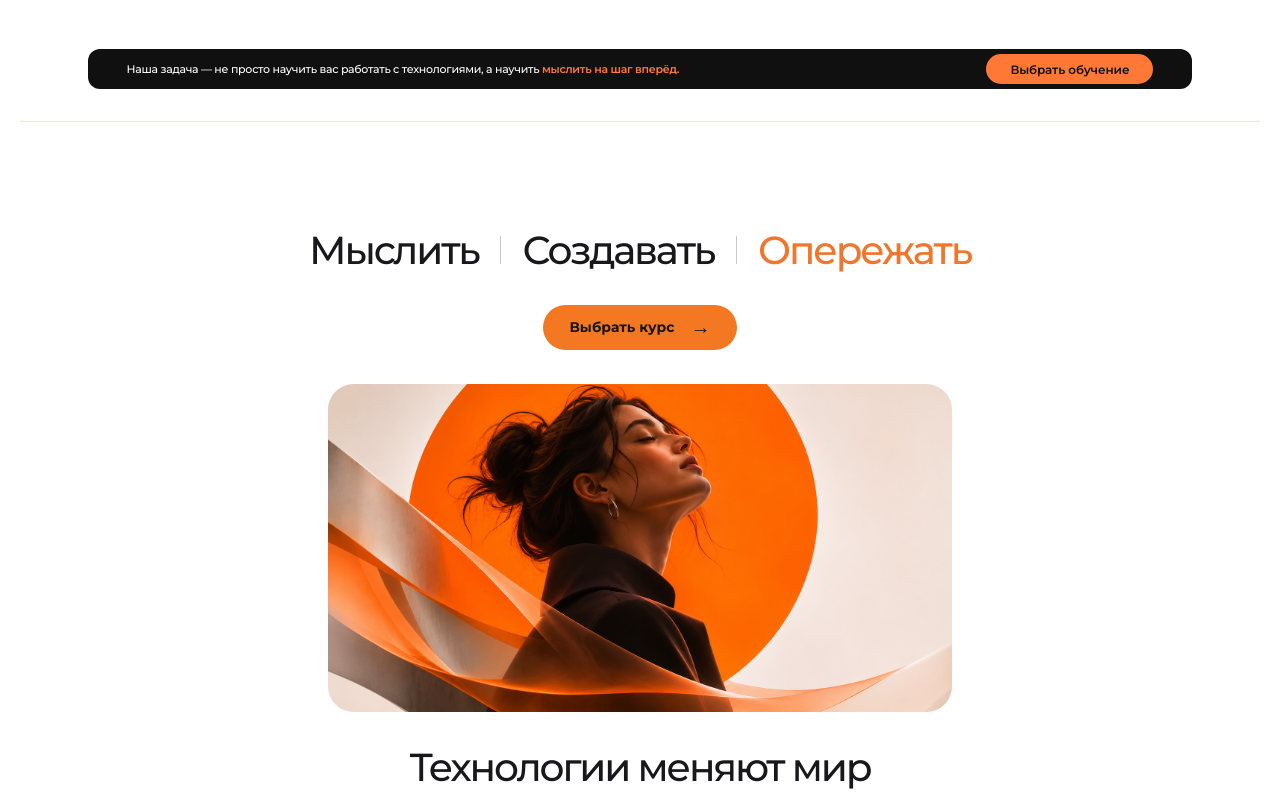
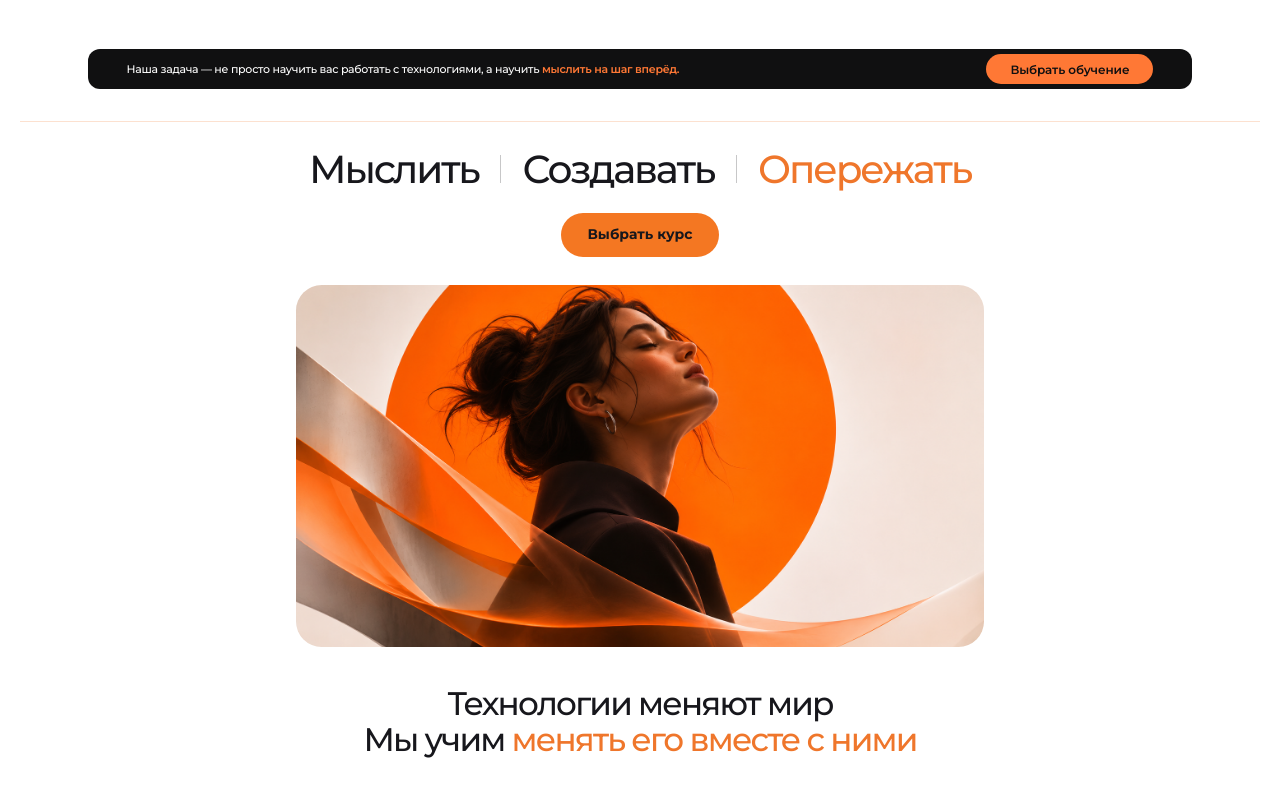
Before and after one commit to fuks19200-ctrl/09, a Next.js app: page / in a window 1280 px wide. Shown: the part 2280-3074 px from the top of the page. Built offline with nearby package versions, Linux system fonts and the light colour scheme.

Commit message:
Refine courses hero positioning, enlarge portrait and simplify CTA

```diff
--- a/app/components/CoursesContent.tsx
+++ b/app/components/CoursesContent.tsx
@@ -30,7 +30,7 @@ export default function CoursesContent({ embedded = false }: { embedded?: boolea
             <span>Опережать</span>
           </Heading>
           <div className="creative-manifesto__actions">
-            <a className="creative-manifesto__primary" href="#programs">Выбрать курс <span aria-hidden="true">→</span></a>
+            <a className="creative-manifesto__primary" href="#programs">Выбрать курс</a>
           </div>
         </div>
         <div className="creative-philosophy-image creative-manifesto__portrait" aria-hidden="true" />
--- a/app/globals.css
+++ b/app/globals.css
@@ -1530,3 +1530,32 @@ body:has(.courses-page) { overflow-x: hidden; overflow-y: auto; }
   .about-hero--transparent { padding: clamp(64px,9vh,100px) var(--layout-edge) 42px; }
   .about-founders-portrait { width: min(100%, 480px); max-height: 58svh; margin: 0 auto 24px; }
 }
+
+
+/* Final adjustments to the centered courses opening. */
+.courses-page > .creative-manifesto--centered {
+  align-content: start;
+  padding-top: clamp(20px,3.2svh,40px);
+  row-gap: clamp(24px,3.5svh,36px);
+}
+.site-background.courses-page > .creative-manifesto--centered {
+  padding-top: clamp(76px,9svh,96px);
+}
+.creative-manifesto--centered .creative-manifesto__actions {
+  margin-top: clamp(20px,2.8svh,30px);
+}
+.creative-manifesto--centered .creative-manifesto__portrait {
+  width: min(100%,840px,86svh);
+}
+.creative-manifesto--centered .creative-philosophy {
+  margin-top: clamp(8px,1.4svh,16px);
+}
+.creative-manifesto--centered .creative-philosophy-copy :is(h2,h3) {
+  font-size: clamp(24px,2.55vw,39px);
+}
+@media (max-width:650px) {
+  .courses-page > .creative-manifesto--centered { padding-top: 28px; row-gap: 24px; }
+  .site-background.courses-page > .creative-manifesto--centered { padding-top: 76px; }
+  .creative-manifesto--centered .creative-manifesto__portrait { width: 100%; }
+  .creative-manifesto--centered .creative-philosophy-copy :is(h2,h3) { font-size: clamp(22px,5vw,30px); }
+}
```
